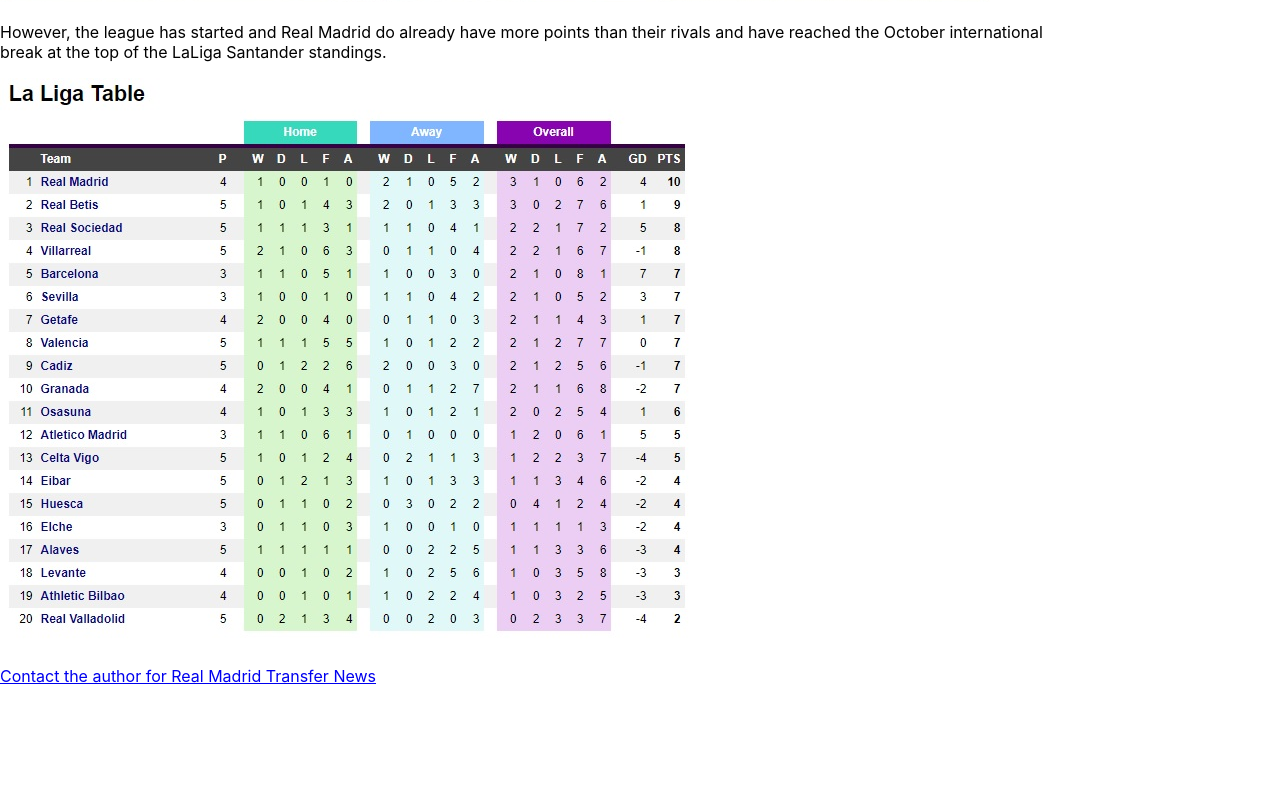
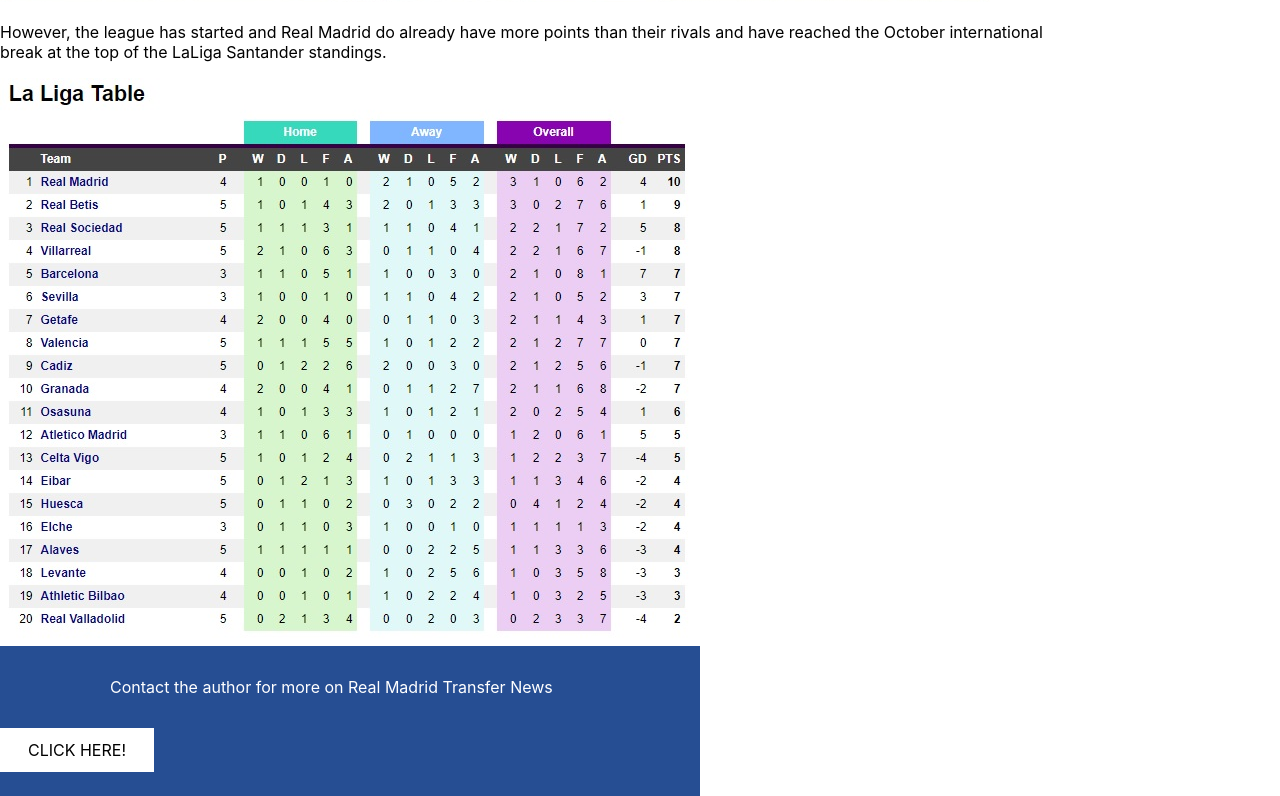
Before and after one commit to hamzamindtech/premest-reactapp1, a React (Create React App) app: page / in a window 1280 px wide. Shown: the part 2510-3306 px from the top of the page. Before the commit the page ends 3216 px from the top, so only its background shows below. Built offline with nearby package versions, Linux system fonts and the light colour scheme.

Commit message:
click button changes

```diff
--- /dev/null
+++ b/src/EightComponent.css
@@ -0,0 +1,30 @@
+
+.contact-button {
+
+    background-color: #264E93;
+    height: 150px;
+    width: 700px;
+    padding-top: 0px;
+    }
+
+    .bottombutton {
+    border: none;
+    color: white;
+    padding: 15px 110px;
+    text-align: center;
+    text-decoration: none;
+    display: inline-block;
+    font-size: 16px;
+    }
+
+    .clickbutton {
+    background-color: #FFFFFF;
+    position: center;
+    border: none;
+    color: black;
+    padding: 12px 28px;
+    text-align: center;
+    text-decoration: none;
+    display: inline-block;
+    font-size: 16px;
+    }
--- a/src/EightComponent.js
+++ b/src/EightComponent.js
@@ -1,15 +1,18 @@
 import React from 'react';
+import './EightComponent.css';
 
 function EightComponent (){
+
     return (
-        <>
-            <br></br>
-            <br></br>
-            <a target="_blank" href="https://twitter.com/HamzaMindTECH">
-                Contact the author for Real Madrid Transfer News</a>
-            <br></br>
-            <br></br>
-        </>
+        <div class="contact-button">
+
+            <p class="bottombutton" >
+                Contact the author for more on Real Madrid Transfer News</p>
+
+            <a class="clickbutton" target="_blank" href="https://twitter.com/HamzaMindTECH">
+                CLICK HERE!
+            </a>
+        </div>
     );
 }
 
```
